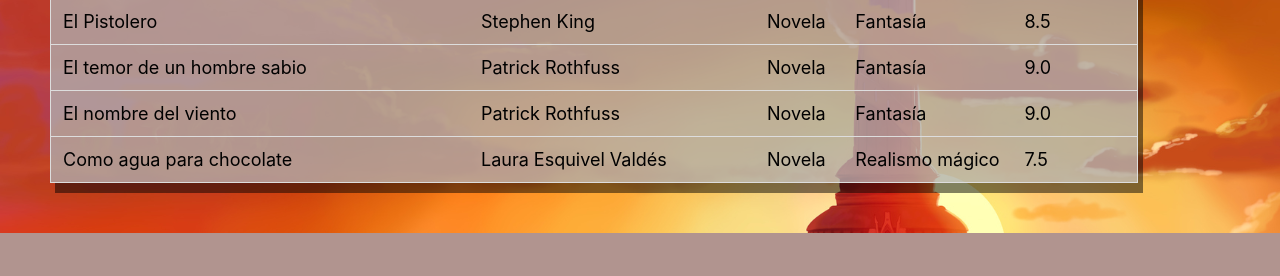
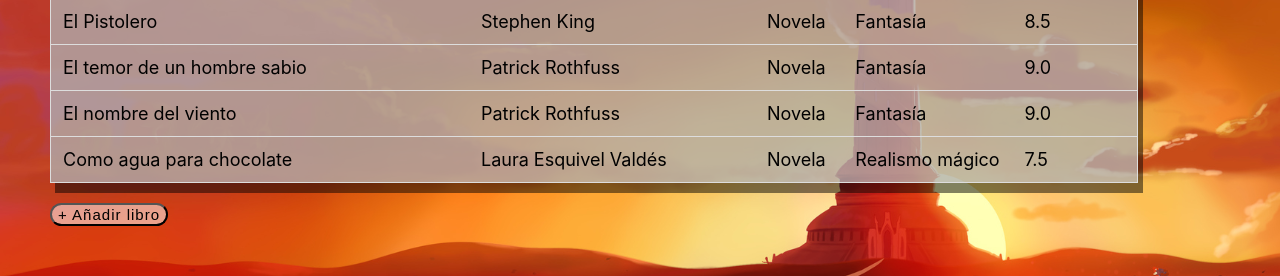
Before and after one commit to R-dVL/Home, a Django app: page /catalogo/libros/ in a window 1280 px wide. Shown: the part 1205-1481 px from the top of the page. Before the commit the page ends 1438 px from the top, so only its background shows below. Run offline with Django 3.2, Linux system fonts and the light colour scheme; a user stored in the database is signed in; data comes from the database, SQL or seed files in the repository; both versions use the stored data as it was after the commit.

Commit message:
Botón añadir x

```diff
--- a/Nexo/Catalogo/static/Catalogo/base.css
+++ b/Nexo/Catalogo/static/Catalogo/base.css
@@ -57,7 +57,7 @@ a:active {
   font-size: 18px; /* Increase font-size */
   margin-left: 50;
   margin-right: 50;
-  margin-bottom: 50;
+  margin-bottom: 20;
   box-shadow: 5px 10px rgba(0, 0, 0, 0.493);
 }
 
@@ -130,3 +130,13 @@ a:active {
   margin-bottom: 50px;
   width: 20%;
 }
+
+#addButton {
+   color: rgb(0, 0, 0);
+   background-color: rgba(255, 255, 255, 0.514);
+   font-size: 15;
+   margin-left: 50px;
+   margin-bottom: 50px;
+   letter-spacing:1px;
+   border-radius: 12px;
+  }
--- a/Nexo/Catalogo/templates/Catalogo/libros.html
+++ b/Nexo/Catalogo/templates/Catalogo/libros.html
@@ -20,7 +20,6 @@
       </div>
 
       <br/><input type="text" id="myInput" onkeyup="myFunction()" placeholder="¿Qué andas buscando?">
-
       <table id="myTable">
         <tr class="header">
           <th onclick="sortTable(0)">Nombre</th>
@@ -46,6 +45,7 @@
             <p>Tienes que leer más.</p>
         {% endif %}
       </table>
+      <button id="addButton"><a href="/admin/Catalogo/libro/add/">+ Añadir libro</a></button>
     {% endblock content %}
     </body>
 </html>
--- a/Nexo/Catalogo/templates/Catalogo/peliculas.html
+++ b/Nexo/Catalogo/templates/Catalogo/peliculas.html
@@ -46,6 +46,7 @@
             <p>Tienes que leer más.</p>
         {% endif %}
       </table>
+      <button id="addButton"><a href="/admin/Catalogo/pelicula/add/">+ Añadir película</a></button>
     {% endblock content %}
     </body>
 </html>
--- a/Nexo/Catalogo/templates/Catalogo/series.html
+++ b/Nexo/Catalogo/templates/Catalogo/series.html
@@ -46,6 +46,7 @@
             <p>Tienes que ver más series.</p>
         {% endif %}
       </table>
+      <button id="addButton"><a href="/admin/Catalogo/series/add/">+ Añadir serie</a></button>
     {% endblock content %}
     </body>
 </html>
```
Also changed, not shown: Nexo/db.sqlite3. Lines whose indentation alone changed are shown as unchanged.
